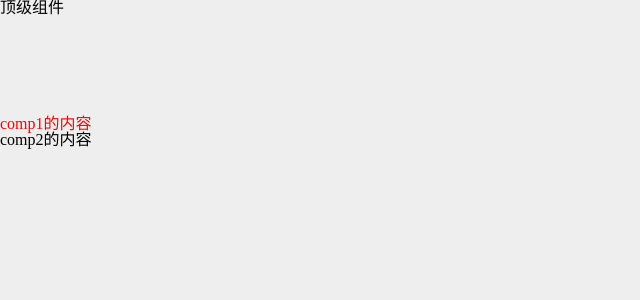
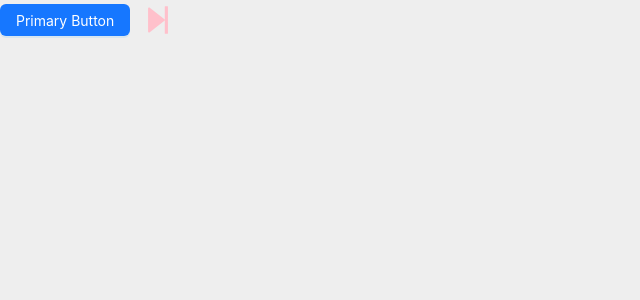
Before and after one commit to helowin-wd/react-ts-template, a React app: page / in a window 1280 px wide. Shown: the top 300 px of the page, without its empty margins (0-640 px from the left). Built offline with nearby package versions, Linux system fonts and the light colour scheme.

Commit message:
配置Antd样式的自动按需引入

```diff
--- a/package.json
+++ b/package.json
@@ -3,6 +3,7 @@
   "version": "0.1.0",
   "private": true,
   "dependencies": {
+    "@ant-design/icons": "^5.2.6",
     "@babel/core": "^7.16.0",
     "@pmmmwh/react-refresh-webpack-plugin": "^0.5.3",
     "@svgr/webpack": "^5.5.0",
@@ -12,6 +13,7 @@
     "@types/jest": "^27.5.2",
     "@types/react": "^18.2.21",
     "@types/react-dom": "^18.2.7",
+    "antd": "^5.9.1",
     "babel-jest": "^27.4.2",
     "babel-loader": "^8.2.3",
     "babel-plugin-named-asset-import": "^0.3.8",
--- a/src/App.tsx
+++ b/src/App.tsx
@@ -1,15 +1,15 @@
 import React from 'react';
-import Comp1 from '@/components/Comp1';
-import Comp2 from '@/components/Comp2';
 
-function App() {
-  return (
-    <div className="App">
-     顶级组件
-     <Comp1 />
-     <Comp2 />
-    </div>
-  );
-}
+// 引入UI组件
+import { Button, Space } from 'antd';
+// 引入组件图标
+import { StepForwardOutlined } from '@ant-design/icons'
+
+const App: React.FC = () => (
+  <Space wrap>
+    <Button type="primary">Primary Button</Button>
+    <StepForwardOutlined style={{fontSize: '40px', color: 'pink'}}/>
+  </Space>
+);
 
 export default App;
```
Also changed, not shown: 2 other files (tests, documents, lock files or other folders).
